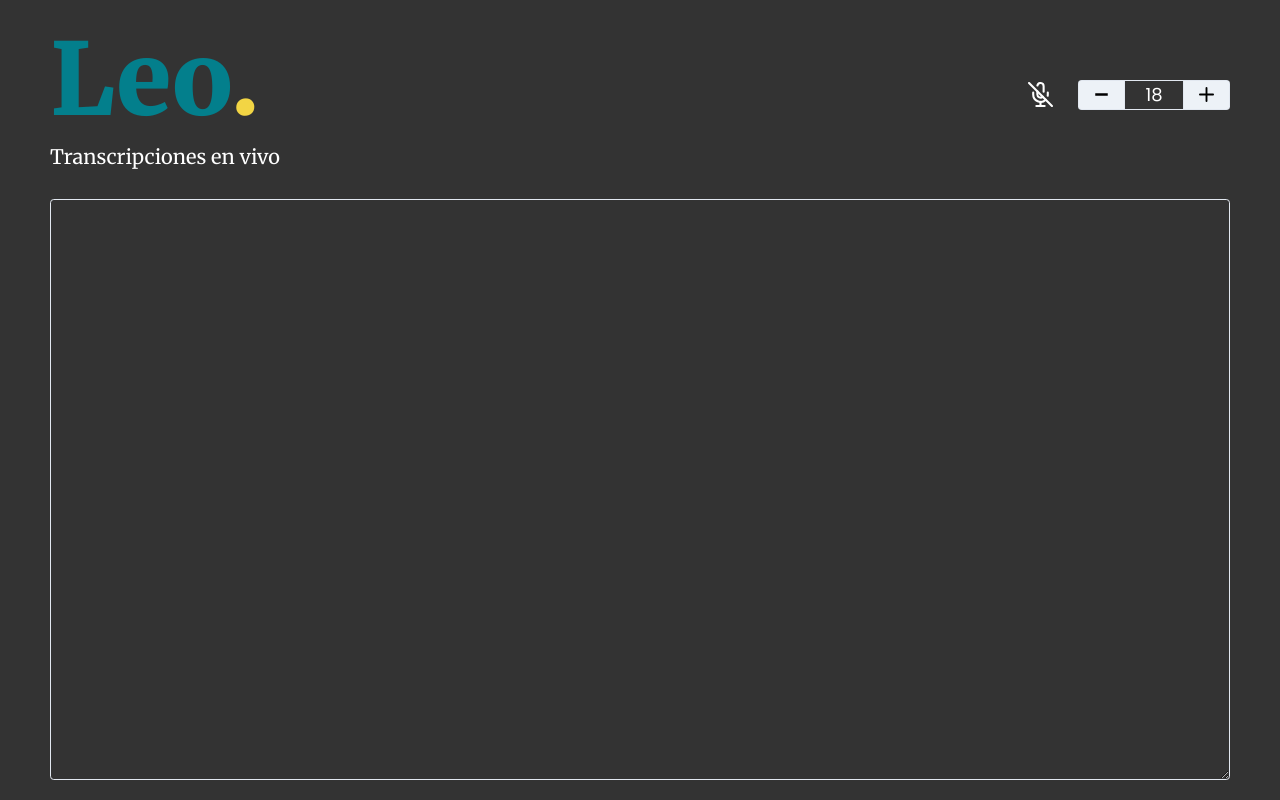
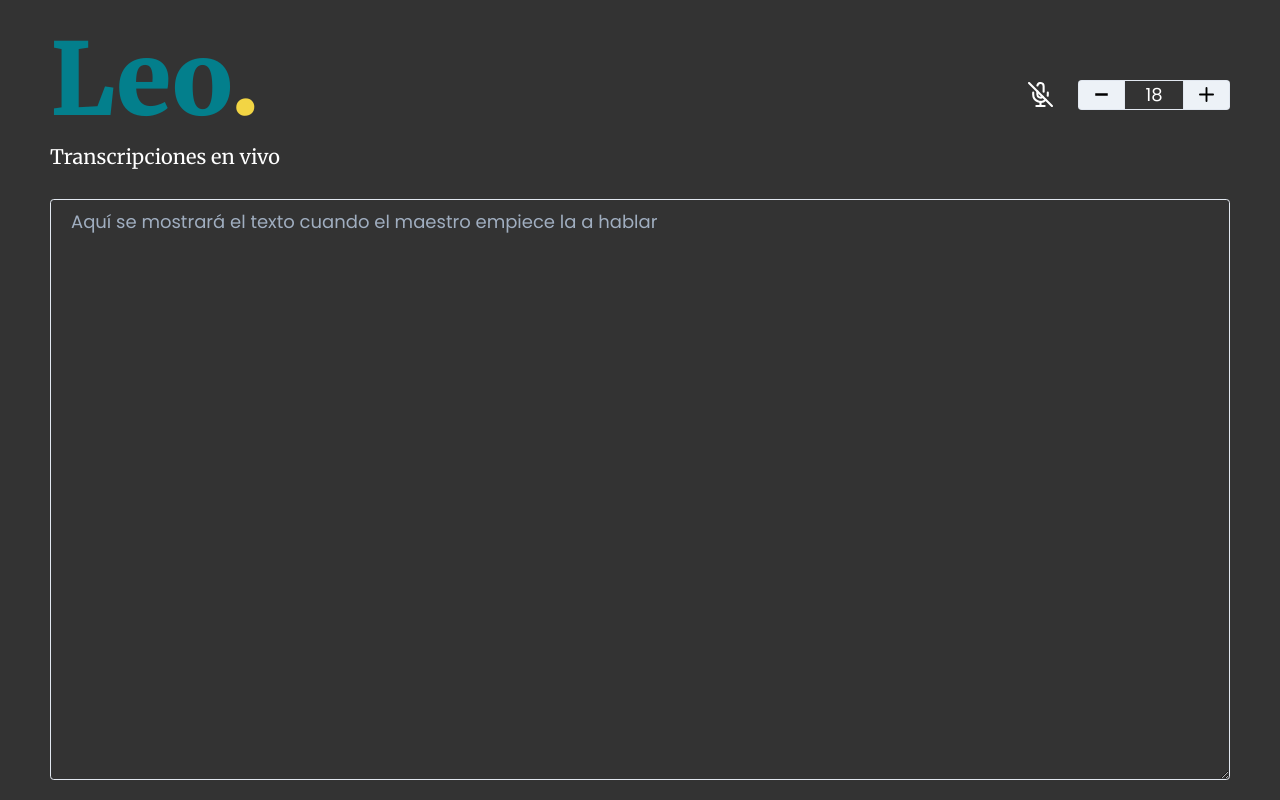
Before and after one commit to AdrianaMota/leo, a Next.js app in the folder frontend/: page /transcribe in a window 1280 px wide. Built offline with nearby package versions, Linux system fonts and the light colour scheme; no server answers.

Commit message:
some touches

```diff
--- a/frontend/pages/transcribe.js
+++ b/frontend/pages/transcribe.js
@@ -102,6 +102,7 @@ export default function Transcribe() {
           value={transcript}
           fontSize={`${fontSize}px`}
           padding="1rem 2rem"
+          placeholder="Aquí se mostrará el texto cuando el maestro empiece la a hablar"
         />
       ) : (
         <Text>Browser doesn't support speech recognition.</Text>
```
